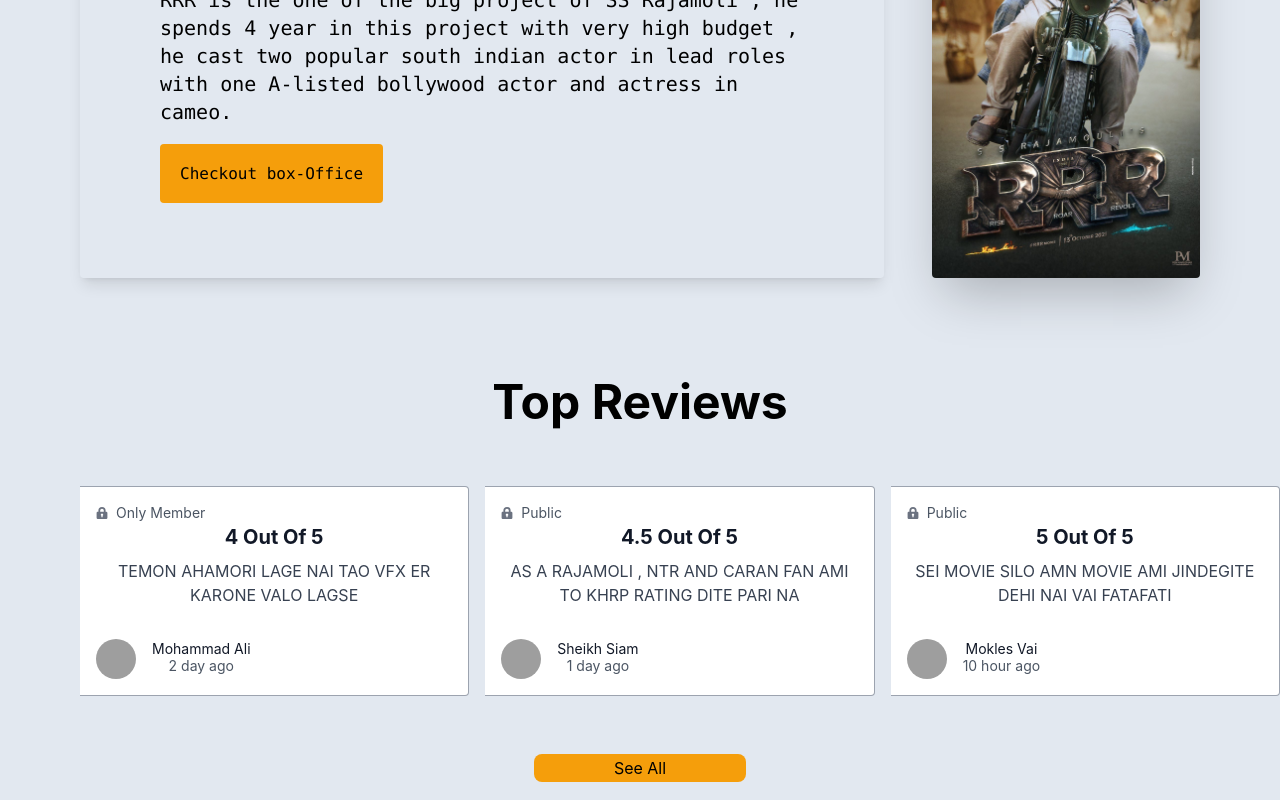
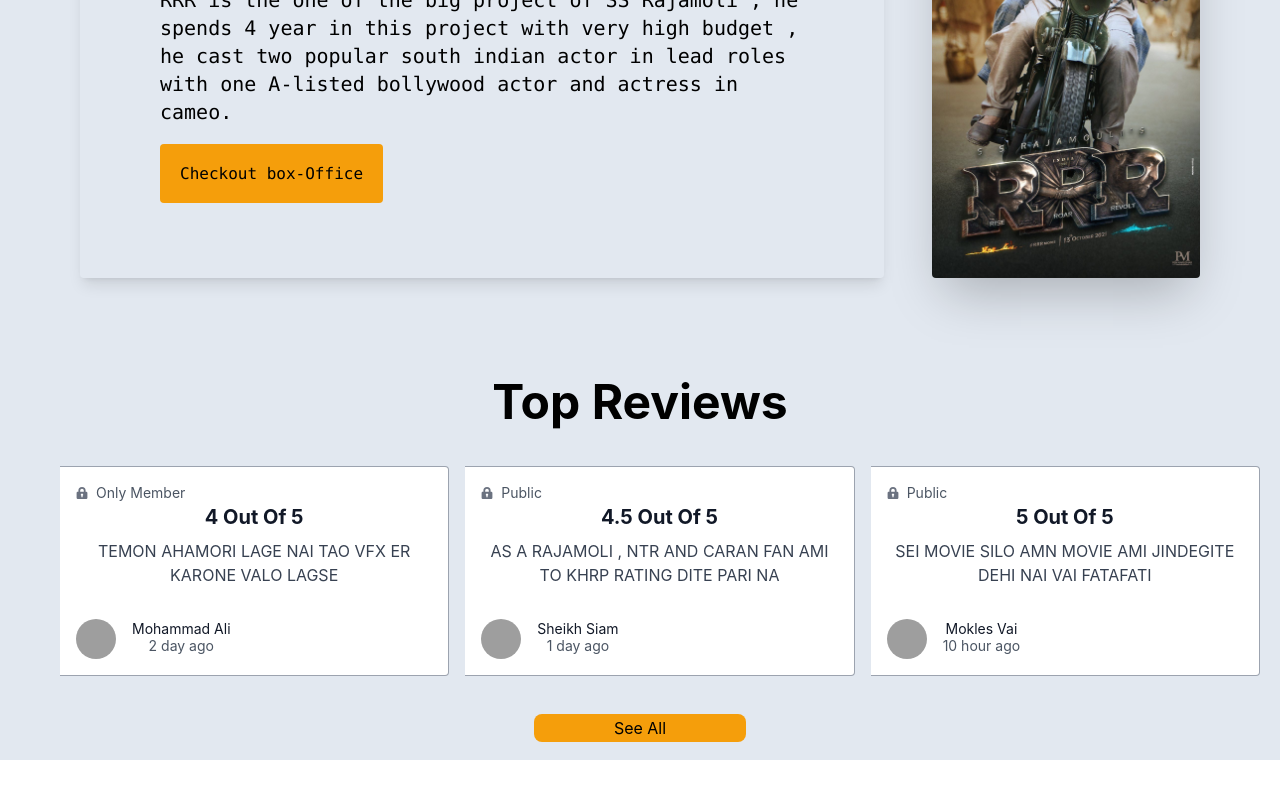
Before and after one commit to checkiamsiam/RRR-movie-review-site-react-router, a React (Create React App) app: page / in a window 1280 px wide. Shown: the part 334-1134 px from the top of the page. After the commit the page ends 1094 px from the top, so only its background shows below. Built offline with nearby package versions, Linux system fonts and the light colour scheme; grey boxes are pictures that could not be loaded.

Commit message:
problems solved

```diff
--- a/src/components/ReviewCard/ReviewCard.js
+++ b/src/components/ReviewCard/ReviewCard.js
@@ -3,7 +3,7 @@ import React from 'react';
 const ReviewCard = ({ data }) => {
   return (
     <div className='md:w-1/2'>
-      <div className="max-w-md w-full md:max-w-full md:flex md:m-10 mb-3">
+      <div className="max-w-md w-full md:max-w-full md:flex md:m-5 mb-3">
         <div className="border-r border-b border-l border-gray-400 lg:border-l-0 lg:border-t lg:border-gray-400 bg-white rounded-b lg:rounded-b-none lg:rounded-r p-4 flex flex-col justify-between leading-normal">
           <div className="mb-8">
             <p className="text-sm text-gray-600 flex items-center">
```
